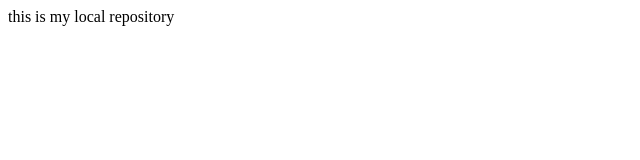
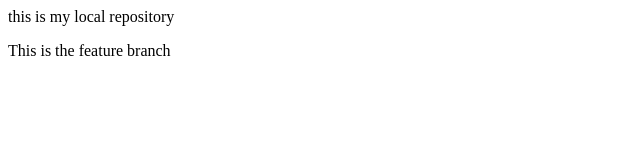
Before and after one commit to Vishalreddy04/local-repo, a plain HTML site: page index.html in a window 1280 px wide. Shown: the whole page, without its empty margins (0-640 px from the left). Drawn offline with Linux system fonts and the light colour scheme.

Commit message:
new feature added

```diff
--- a/index.html
+++ b/index.html
@@ -1,3 +1,6 @@
 <p>
     this is my local repository
 </p>
+<p>
+    This is the feature branch
+</p>
```
